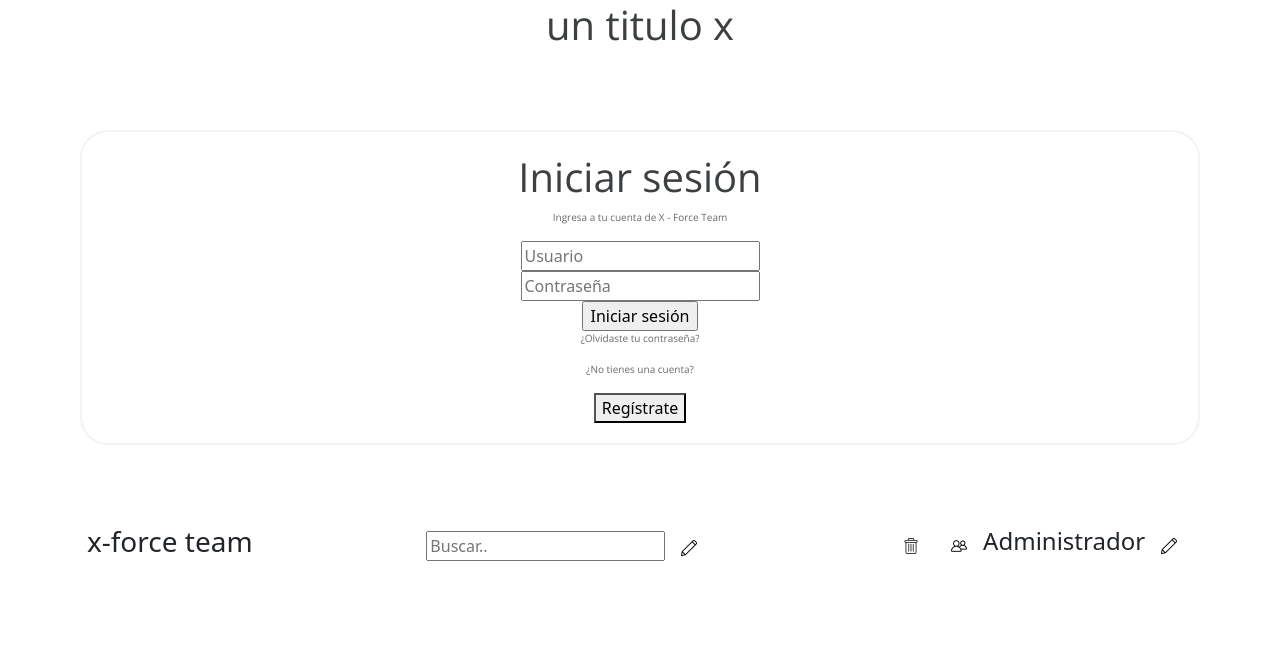
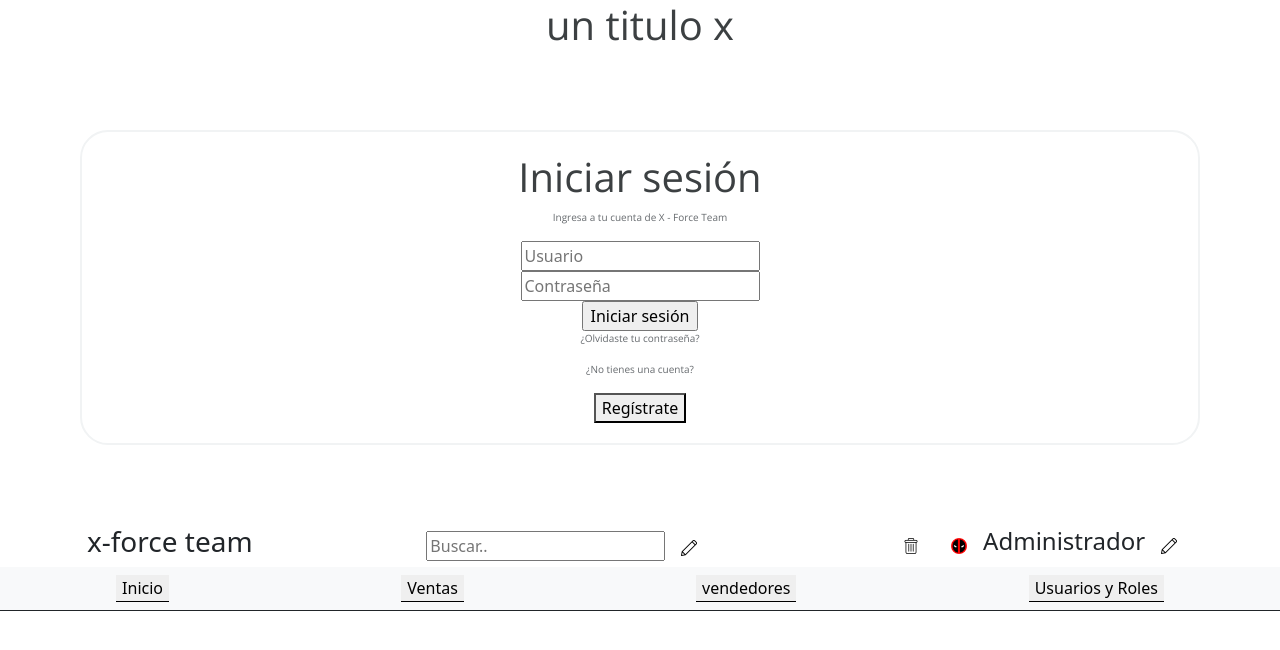
Before and after one commit to SebasGrammar/Proyecto, a React (Create React App) app in the folder frontend/: page / in a window 1280 px wide. Shown: the top 650 px of the page. Built offline with nearby package versions, Linux system fonts and the light colour scheme.

Commit message:
navbar improve

```diff
--- a/frontend/src/components/navbar/navbar.css
+++ b/frontend/src/components/navbar/navbar.css
@@ -1,3 +1,8 @@
+
+.o-main-container{
+    border-bottom: solid 1px;
+}
+
 /* Up part for navBar*/
 .o-up-navbar{
     display: flex;
@@ -20,3 +25,20 @@
 }
 
 /* Down part for navBar*/
+
+.o-button {
+    border:none;
+    border-bottom: solid 1px;
+    transition-duration: 0.4s;
+  }
+
+  .o-button:hover {
+    background-color: white; /* Green */
+    color: #D93025;
+  }
+
+  .o-button:target{
+
+    background-color: white; /* Green */
+    color: #D93025;
+  }
--- a/frontend/src/components/navbar/navbar.js
+++ b/frontend/src/components/navbar/navbar.js
@@ -1,7 +1,7 @@
 import React from 'react';
 import './navbar.css';
 import notifications from '../../img/delete.png';
-import user from '../../img/friends.png';
+import user from '../../img/deadpool-icon.png';
 import logout from '../../img/pencil.png';
 
 
@@ -21,7 +21,7 @@ class Navbar extends React.Component {
 
                     <section>
                         <form action="">
-                        <input type="text" id="username" name="username " placeholder="Buscar.."/>
+                            <input type="text" id="username" name="username " placeholder="Buscar.." />
                             <img className="o-img" src={logout} alt="Log out" />
 
                         </form>
@@ -40,7 +40,12 @@ class Navbar extends React.Component {
                 </section>
 
                 <section className="o-down-navbar">
-
+                    <nav className="navbar navbar-light bg-light justify-content-around ">
+                        <button className="o-button">Inicio</button>
+                        <button className="o-button">Ventas</button>
+                        <button className="o-button">vendedores</button>
+                        <button className="o-button">Usuarios y Roles</button>
+                    </nav>
 
                 </section>
 
```
Lines whose indentation alone changed are shown as unchanged.
